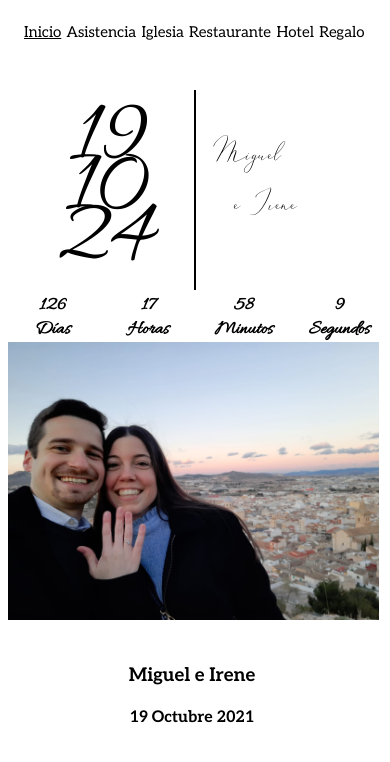
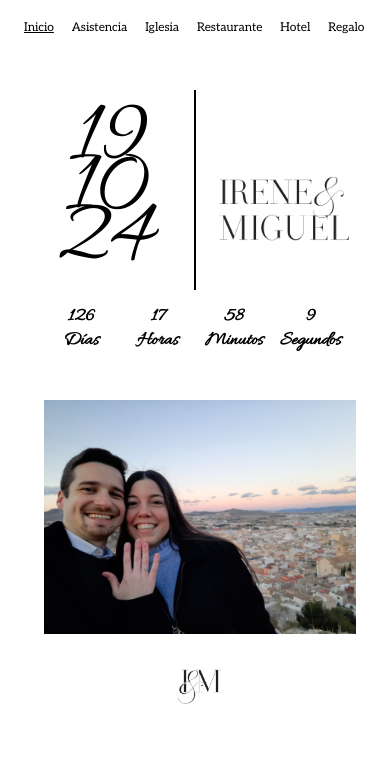
Before and after one commit to mariagm1404/bodami, a PHP site: page / in a window 390 px wide. Shown: the top 762 px of the page. Run offline with PHP 8.4, Linux system fonts and the light colour scheme.

Commit message:
Add files via upload

```diff
--- a/index.html
+++ b/index.html
@@ -45,13 +45,14 @@
         <h1 id="m" class="movable">10</h1>
         <h1 id="y" class="movable">24</h1>
         <div class="linea-vertical"></div>
-        <h2 id="mi">Miguel</h2>
-        <h2 id="ir">e Irene</h2>
+        <img id="nombres" src="Imagenes/nombres.jpg">
+        <!--<h2 id="mi">Miguel</h2>
+        <h2 id="ir">e Irene</h2>-->
 
         <div id="cuentatras" class="movable-time">
             <div id="countdown"></div>
         </div>
-        <img src="Imagenes/anuncio.jpg" alt="">
+        <img id="compro" src="Imagenes/anuncio.jpg" alt="">
     </div>
 
     <div class="vista" id="asistencia">
@@ -675,8 +676,9 @@
     </div>
 
     <footer>
-        <h3>Miguel e Irene</h3>
-        <h4>19 Octubre 2021</h4>
+       <!-- <h3>Miguel e Irene</h3>
+        <h4>19 Octubre 2024</h4>-->
+        <img id="logo" src="Imagenes/logo.jpg">
     </footer>
 
     <script src="main.js"></script>
--- a/style.css
+++ b/style.css
@@ -25,7 +25,6 @@ nav> p{
 
 #inicio{
     width:98%;
-    text-align: center;
     z-index: 19999999;
 }
 
@@ -39,6 +38,16 @@ nav> p{
     width:fit-content;
     position: absolute;
     top:19%;
+}
+
+
+#inicio #nombres{
+    position: absolute;
+    margin: 0;
+    width: 39%;
+    left:52%;
+    top:170px;
+    opacity: 1;
 }
 
 #inicio > .movable{
@@ -132,6 +141,10 @@ nav> p{
     margin-top: 0;
 }
 
+#inicio #compro{
+    position:absolute;
+    top:800px;
+}
 
 
 #contenedor{
@@ -152,8 +165,10 @@ nav> p{
 
 
 #cuentatras{
+    position: relative;
     margin-top: 10em;
     text-align: center;
+    top: 400px;
 }
 
 #countdown{
@@ -340,12 +355,12 @@ button:hover {
 
 /*Footer*/
 
-footer{
-    margin-top: 20px;
-    position: absolute;
-    width: 98.5%;
-    text-align: center;
-    z-index: 19999999;
+footer img{
+    position:relative;
+    width: 13%;
+    top:1400px;
+    left: 50%;
+    padding: 1em;
 }
 @media screen and (max-width:1200px){
     #inicio > h1{
@@ -399,7 +414,6 @@ footer{
     }
 
     #cuentatras{
-        margin-top: 500px;
         text-align: center;
     }
     #countdown > div{
@@ -426,7 +440,7 @@ footer{
 
 @media screen and (max-width:836px){
     #nav>p{
-        font-size: 15px;
+        font-size: 12px;
     }
 
     #persona> h1{
@@ -478,7 +492,7 @@ footer{
     }
 
     #cuentatras{
-        margin-top: 400px;
+        top:400px;
         text-align: center;
     }
     #countdown > div{
@@ -584,7 +598,10 @@ footer{
     }
 
     #cuentatras{
-        margin-top: 230px;
+        width: 80%;
+        left: 10%;
+        margin-top: 0;
+        top:250px;
         text-align: center;
     }
     #countdown > div{
@@ -593,6 +610,11 @@ footer{
         padding-left: 10px;
         text-align: center;
         font-size: 1.2em;
+    }
+    #inicio #compro{
+        top: 400px;
+        width: 80%;
+        left: 10%;
     }
 
     #contenedor{
@@ -610,4 +632,9 @@ footer{
         width: 97%;
         justify-content: space-between;
     }
+
+    footer img{
+        left: 40%;
+        top:550px;
+    }
 }
```
Also changed, not shown: Imagenes/logo.jpg (added), Imagenes/nombres.jpg (added).
